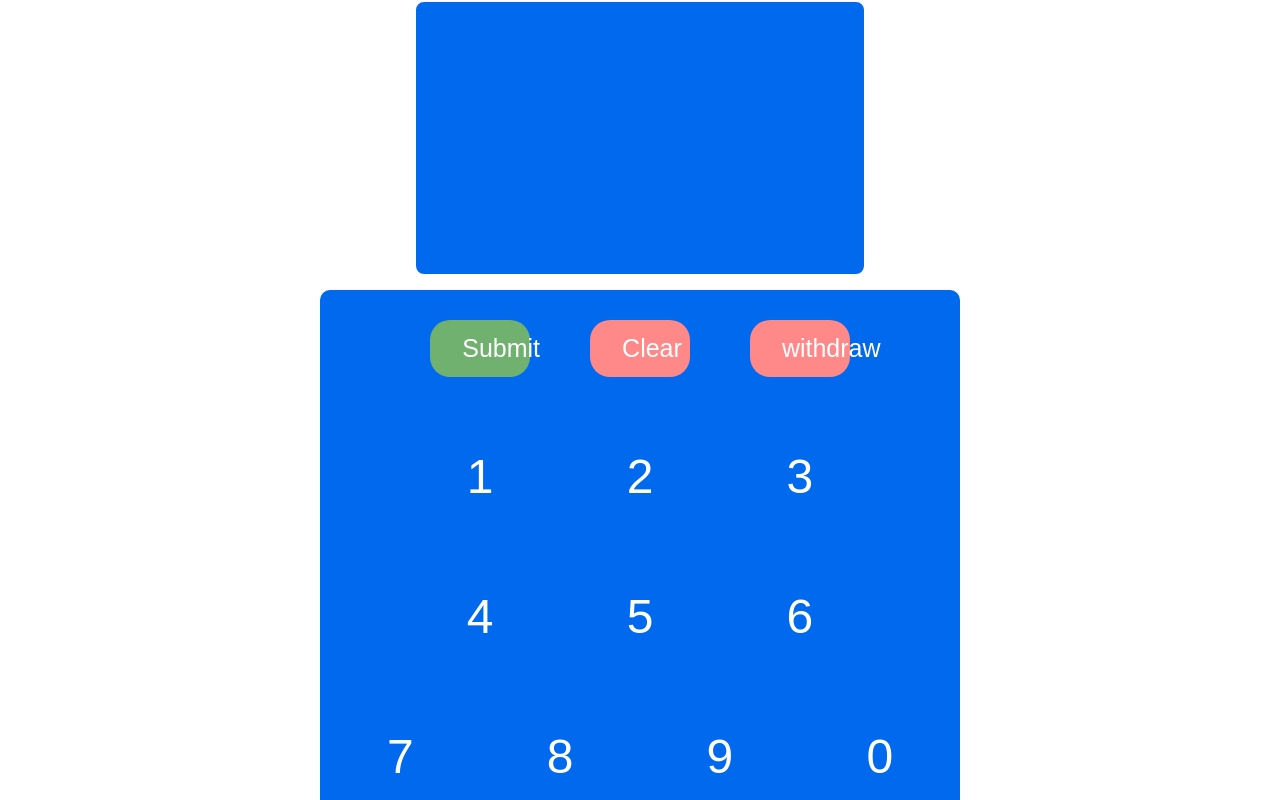
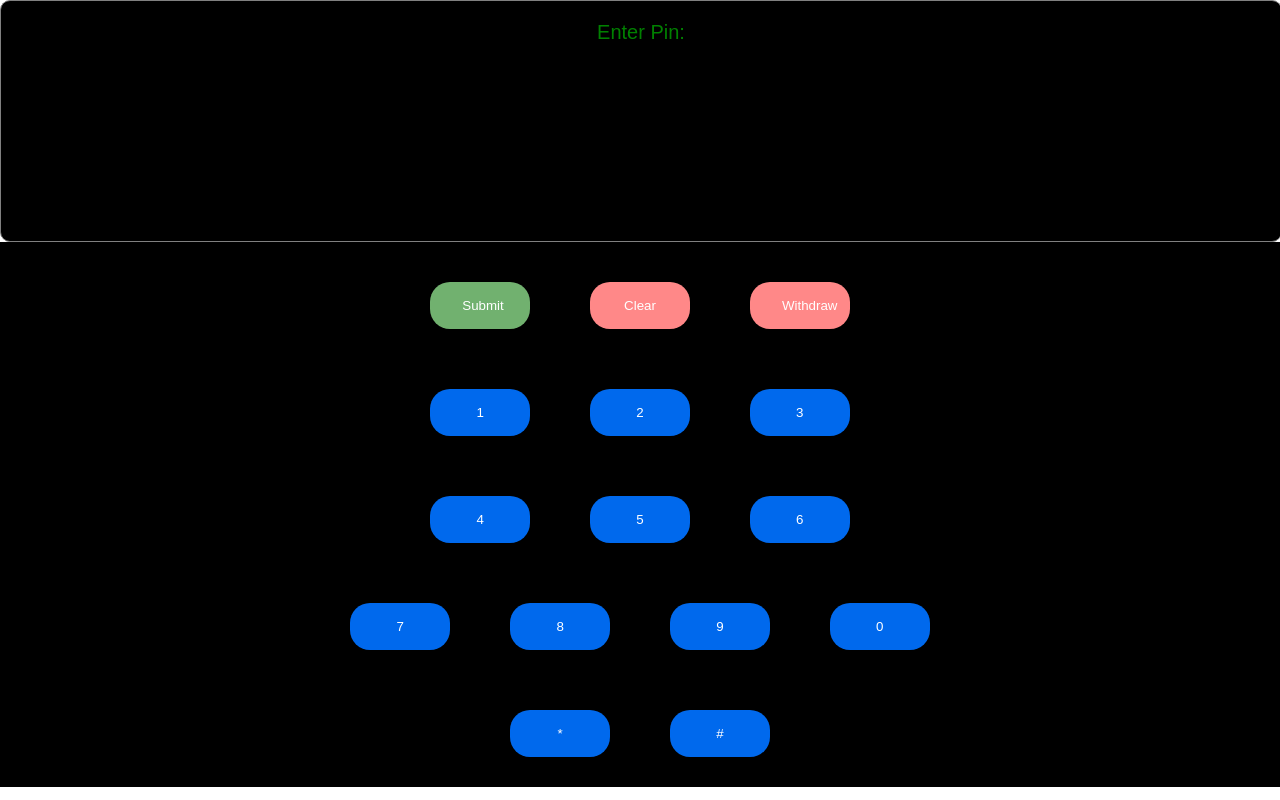
Before and after one commit to ryanfleming99/ReactATM, a React (Create React App) app in the folder react-atm/: page / in a window 1280 px wide. Shown: the top 800 px of the page. Built offline with nearby package versions, Linux system fonts and the light colour scheme.

Commit message:
created reducers to check user log in status, overdraft usage warning, css styling updates

```diff
--- a/react-atm/src/components/Display.css
+++ b/react-atm/src/components/Display.css
@@ -1,15 +1,21 @@
 .display {
   display: inline-block;
-  padding: 1rem 2rem;
   text-decoration: none;
-  background: #0069ed;
+  background: black;
   color: #ffffff;
   font-family: sans-serif;
-  font-size: 3em;
-  cursor: pointer;
+  font-size: 20px;
   text-align: center;
-  width: 30vw;
+  width: 100vw;
   height: 30vh;
-  border: 2px solid white;
+  border: 1px solid grey;
   border-radius: 10px;
 }
+
+.errorMessage {
+  color: #df4646;
+}
+
+.successMessage {
+  color: green;
+}
--- a/react-atm/src/components/Display.js
+++ b/react-atm/src/components/Display.js
@@ -4,9 +4,25 @@ import "./Key.css";
 import { useStateValue } from "../StateProvider";
 
 function Display() {
-  const [{ balance, input, withdrawing }, dispatch] = useStateValue();
+  const [
+    { balance, overdraft, logInError, loggedIn, input, withdrawing }
+  ] = useStateValue();
   return (
-    <div className="display">{withdrawing && <p>Enter Amount: {input}</p>}</div>
+    <div className="display">
+      {!loggedIn && (
+        <p className="successMessage">Enter Pin: {input.map(char => "*")}</p>
+      )}
+      {loggedIn && <p>Balance: {balance}</p>}
+      {logInError && (
+        <p className="errorMessage">
+          Pin entered incorrectly, please try again.
+        </p>
+      )}
+      {withdrawing && <p>Enter Amount: {input} </p>}
+      {overdraft && (
+        <p className="errorMessage">You have entered your overdraft</p>
+      )}
+    </div>
   );
 }
 
--- a/react-atm/src/components/Key.css
+++ b/react-atm/src/components/Key.css
@@ -4,12 +4,9 @@ button {
   border: none;
   padding: 1rem 2rem;
   margin: 0;
-  text-decoration: none;
   background: #0069ed;
   color: #ffffff;
   font-family: sans-serif;
-  font-size: 3rem;
-  line-height: 1;
   border-radius: 20px;
   cursor: pointer;
   text-align: center;
@@ -37,7 +34,7 @@ button:active {
   width: 640px;
   height: 100%;
   max-height: 640px;
-  background: #0069ed;
+  background: black;
   border-radius: 10px;
 }
 
@@ -46,15 +43,14 @@ button:active {
   justify-content: center;
   align-items: center;
   text-align: center;
+  background: black;
 }
 
 .submit {
-  font-size: 25px;
   background-color: rgb(113, 177, 111);
 }
 
 .clear,
 .withdraw {
-  font-size: 25px;
   background-color: rgb(255, 136, 136);
 }
--- a/react-atm/src/components/Key.js
+++ b/react-atm/src/components/Key.js
@@ -3,8 +3,8 @@ import "./Display.css";
 import { useStateValue } from "../StateProvider";
 
 function Key() {
-  let keyPressed = [];
-  const [{ balance, input, withdrawing }, dispatch] = useStateValue();
+  var keyPressed = [];
+  const [{ balance, loggedIn, input, withdrawing }, dispatch] = useStateValue();
 
   const setBalance = currentBalance => {
     dispatch({
@@ -28,20 +28,21 @@ function Key() {
     });
   }
 
-  const setInput = event => {
+  const setInput = e => {
     dispatch({
       type: "SET_INPUT",
-      item: event
+      item: e
     });
+    console.log(e);
   };
 
   function checkPin() {
+    if (!loggedIn) {
       const userNumSeq = input.join("");
       console.log(userNumSeq);
 
       const pinFromApi = makeCallToApi(userNumSeq);
       console.log(pinFromApi);
-  }
 
       function makeCallToApi(userNumSeq) {
         const data = {
@@ -63,11 +64,42 @@ function Key() {
           })
           .then(res => {
             setBalance(res.currentBalance);
-        console.log(res);
+            dispatch({
+              type: "LOGGED_IN"
+            });
+            dispatch({
+              type: "LOGGED_IN_ERROR",
+              item: false
+            });
+            console.log(loggedIn);
           })
           .catch(error => {
             console.log(error);
+            dispatch({
+              type: "LOGGED_IN_ERROR",
+              item: true
             });
+            dispatch({
+              type: "CLEAR_INPUT"
+            });
+          });
+      }
+    }
+    if (loggedIn && withdrawing) {
+      if (input <= balance) {
+        dispatch({
+          type: "START_WITHDRAW"
+        });
+        dispatch({
+          type: "SET_WITHDRAW",
+          withdrawing: false
+        });
+      } else {
+        dispatch({
+          type: "OVERDRAFT_WARNING"
+        });
+      }
+    }
   }
 
   function clearArray() {
@@ -84,7 +116,7 @@ function Key() {
           Clear
         </button>
         <button onClick={setWithdraw} className="withdraw">
-          withdraw
+          Withdraw
         </button>
 
         <br></br>
--- a/react-atm/src/reducer.js
+++ b/react-atm/src/reducer.js
@@ -1,7 +1,12 @@
+import { current } from "immer";
+
 export const initialState = {
   balance: 0,
   withdrawing: false,
-  input: []
+  input: [],
+  loggedIn: false,
+  logInError: false,
+  overdraft: false
 };
 
 const reducer = (state, action) => {
@@ -18,6 +23,18 @@ const reducer = (state, action) => {
         balance: action.item
       };
 
+    case "LOGGED_IN":
+      return {
+        ...state,
+        loggedIn: true
+      };
+
+    case "LOGGED_IN_ERROR":
+      return {
+        ...state,
+        logInError: action.item
+      };
+
     case "CLEAR_INPUT":
       return {
         ...state,
@@ -30,6 +47,19 @@ const reducer = (state, action) => {
         withdrawing: action.withdrawing
       };
 
+    case "START_WITHDRAW":
+      return {
+        ...state,
+        balance: state.balance - state.input.join("")
+      };
+
+    case "OVERDRAFT_WARNING":
+      return {
+        ...state,
+        balance: state.balance - state.input.join(""),
+        overdraft: true
+      };
+
     default:
       return state;
   }
```
Also changed, not shown: 1 other file (tests, documents, lock files or other folders). Lines whose indentation alone changed are shown as unchanged.
